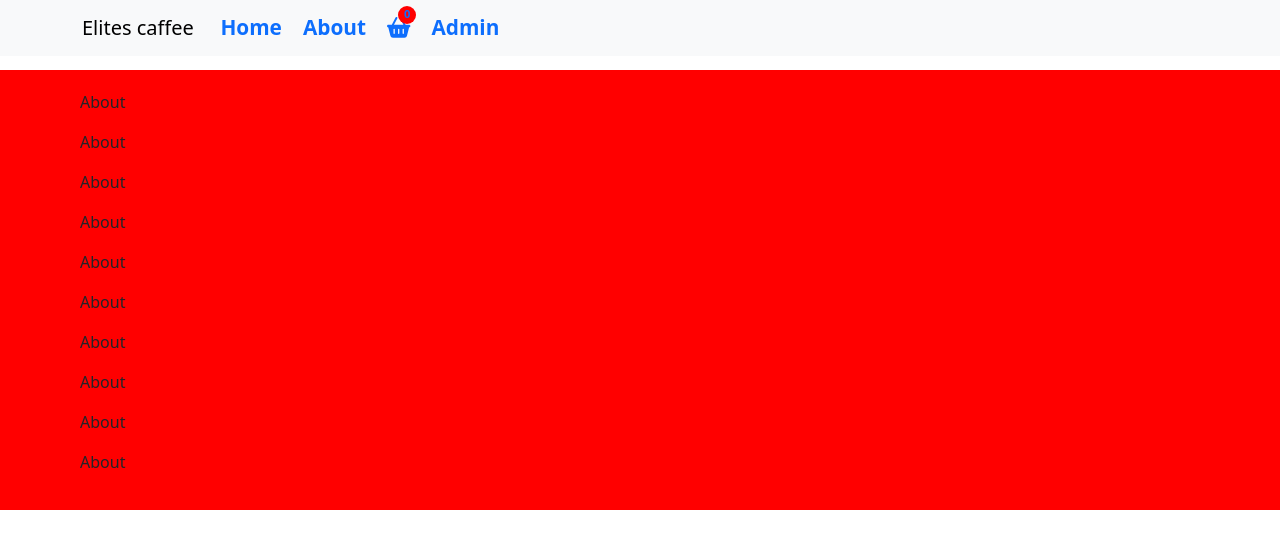
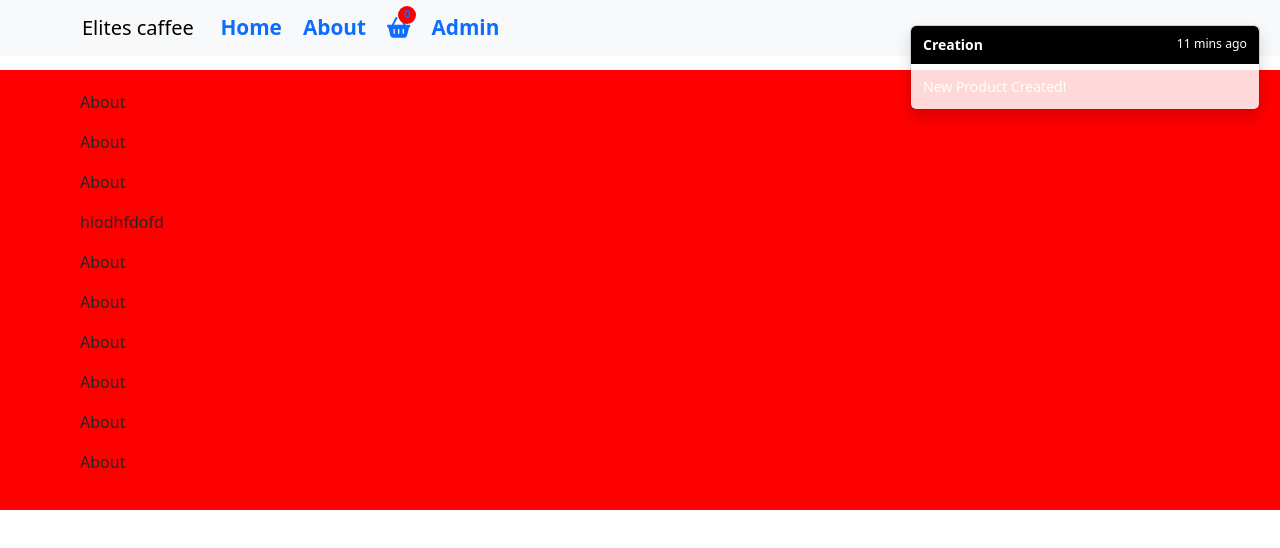
Before and after one commit to Alhajjy/ecommes-app, a React (Create React App) app: page /about in a window 1280 px wide. Shown: the top 548 px of the page. Built offline with nearby package versions, Linux system fonts and the light colour scheme.

Commit message:
working on toasts

```diff
--- a/src/assets/styles/layout.scss
+++ b/src/assets/styles/layout.scss
@@ -3,3 +3,21 @@
   background-color: red;
   padding: 20px 80px;
 }
+
+.toast .btn-close {
+  display: none;
+}
+@keyframes hideme {
+  0% {
+    top: -200px;
+  }
+  20% {
+    top: 20px;
+  }
+  80% {
+    top: 20px;
+  }
+  100% {
+    top: -200px;
+  }
+}
--- /dev/null
+++ b/src/components/bootstrap-toasts.jsx
@@ -0,0 +1,44 @@
+import React, { useEffect, useState } from "react";
+import { Toast } from "react-bootstrap";
+import { useDispatch, useSelector } from "react-redux";
+import { handleToast } from "../store/toastSlice";
+
+const BootstrapToasts = ({ toastCase }) => {
+  const { toast } = useSelector((state) => state.toast);
+  const dispatch = useDispatch();
+  const [style] = useState({
+    toast: { position: "absolute", top: "25px", right: "20px", zIndex: "9" },
+    header: {},
+  });
+  const conftoastStyle = () => {
+    dispatch(handleToast(toastCase));
+    switch (toastCase) {
+      case "create":
+        style.toast = {
+          ...style.toast,
+          background: `${toast.background}`,
+          color: "white",
+          // animation: "hideme 5s ease-in-out 0s infinite alternate",
+          overflow: "hidden",
+        };
+        style.header = { background: "black", color: "white" };
+        break;
+      default:
+        break;
+    }
+  };
+  useEffect(() => {
+    conftoastStyle();
+  }, []);
+  return (
+    <Toast style={{ ...style.toast }}>
+      <Toast.Header style={{ ...style.header }}>
+        <strong className="me-auto">{toast.title}</strong>
+        <small>11 mins ago</small>
+      </Toast.Header>
+      <Toast.Body>{toast.message}</Toast.Body>
+    </Toast>
+  );
+};
+
+export default BootstrapToasts;
--- a/src/pages/About/About.jsx
+++ b/src/pages/About/About.jsx
@@ -1,13 +1,30 @@
-import React from "react";
+import React, { useState } from "react";
+import BootstrapToasts from "../../components/bootstrap-toasts";
 
 const About = () => {
+  const [isTrue, setIsTrue] = useState(false);
+
   return (
     <div className="about">
       <div className="main-con">
+        {isTrue ? (
+          <BootstrapToasts toastCase="create" />
+        ) : (
+          <BootstrapToasts toastCase="create" display="none" />
+        )}
         <p>About</p>
         <p>About</p>
         <p>About</p>
-        <p>About</p>
+        <p
+          onClick={() => {
+            setTimeout(() => {
+              setIsTrue(!isTrue);
+            }, 5);
+            setIsTrue(!isTrue);
+          }}
+        >
+          hiodhfdofd
+        </p>
         <p>About</p>
         <p>About</p>
         <p>About</p>
--- a/src/pages/Home/Home.jsx
+++ b/src/pages/Home/Home.jsx
@@ -6,7 +6,6 @@ export default function Home() {
   return (
     <div>
       <div className="main-con">
-        {/* <Testfirebase /> */}
         <Categories />
         <Cards />
       </div>
--- a/src/store/store.js
+++ b/src/store/store.js
@@ -3,6 +3,7 @@ import userSlice from "./userSlice";
 import productSlice from "./productSlice";
 import basketSlice from "./basketSlice";
 import editItSlice from "./editItSlice";
+import toastSlice from "./toastSlice";
 
 const store = configureStore({
   reducer: {
@@ -10,6 +11,7 @@ const store = configureStore({
     counter: productSlice,
     basket: basketSlice,
     editIt: editItSlice,
+    toast: toastSlice,
   },
 });
 
--- /dev/null
+++ b/src/store/toastSlice.js
@@ -0,0 +1,36 @@
+import { createSlice } from "@reduxjs/toolkit";
+
+export const toastSlice = createSlice({
+  name: "toast",
+  initialState: {
+    case: "",
+    toast: {},
+  },
+  reducers: {
+    handleCase: (state, action) => {
+      state.case = action.payload;
+    },
+    handleToast: (state, action) => {
+      switch (action.payload) {
+        case "create":
+          state.toast = {
+            title: "Creation",
+            message: "New Product Created!",
+            background: "#198754",
+            hBackground: "#198754",
+            time: 3000,
+          };
+          break;
+        case "update":
+          break;
+        case "delete":
+          break;
+        default:
+          break;
+      }
+    },
+  },
+});
+
+export const { handleCase, handleToast } = toastSlice.actions;
+export default toastSlice.reducer;
```
Also changed, not shown: src/pages/Home/Product.jsx (+0 -10 lines), src/store/stor.js (deleted, +0 -9 lines).
